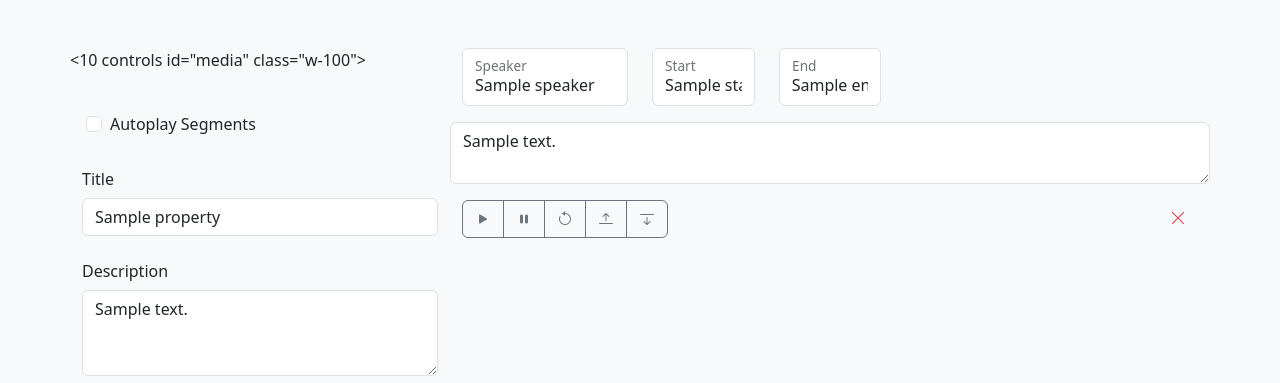
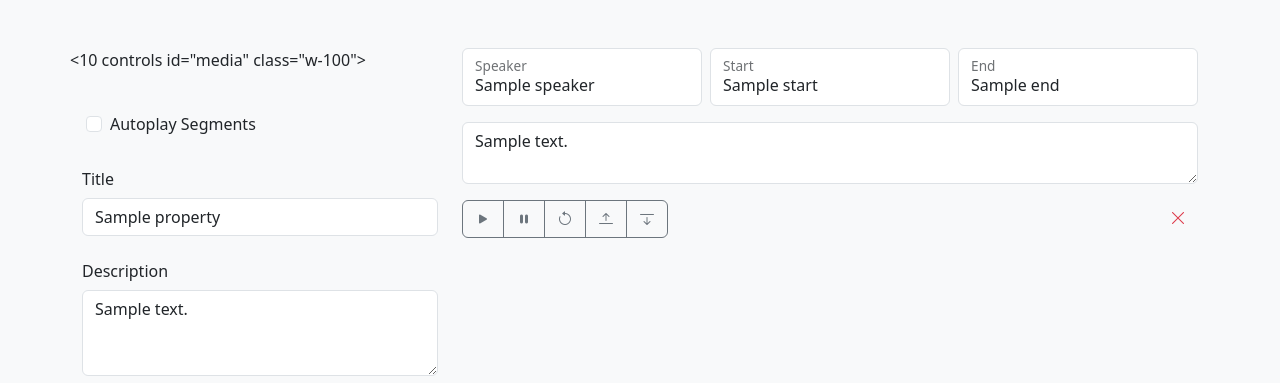
Before and after one commit to gsu-library/whisper-scribe, a Django app: template webui/templates/webui/edit.html in a window 1280 px wide. Shown: the part 138-521 px from the top of the page. Run offline with Django 3.2, Linux system fonts and the light colour scheme; the template is opened without the code that fills it: most values are stand-ins (such as "Sample title", 1, 10 or a date in 2020); some libraries are stand-ins or nearby versions.

Commit message:
Flex segment inputs

```diff
--- a/webui/templates/webui/edit.html
+++ b/webui/templates/webui/edit.html
@@ -73,22 +73,22 @@
          {% for segment in segments %}
          <!-- SEGMENT CHANGES MUST ALSO BE UPDATED IN EDIT.JS!!!! -->
          <div class="segment mb-5" data-index="{{ segment.id }}">
-            <div class="row mb-3">
-               <div class="col-3">
+            <div class="d-flex justify-content-start">
+               <div class="mb-3 me-2">
                   <div class="form-floating">
                      <input type="text" class="form-control" id="speaker-{{ segment.id }}" name="speaker-{{ segment.id }}" value="{{ segment.speaker }}" placeholder="" data-field="speaker" />
                      <label for="speaker-{{ segment.id }}" >Speaker</label>
                   </div>
                </div>
 
-               <div class="col-2">
+               <div class="mb-3 me-2">
                   <div class="form-floating">
                      <input type="text" class="form-control" id="start-{{ segment.id }}" name="start-{{ segment.id }}" value="{{ segment.start|seconds_to_segment_time }}" placeholder="" data-field="start" />
                      <label for="start-{{ segment.id }}">Start</label>
                   </div>
                </div>
 
-               <div class="col-2">
+               <div class="mb-3">
                   <div class="form-floating">
                      <input type="text" class="form-control" id="end-{{ segment.id }}" name="end-{{ segment.id }}" value="{{ segment.end|seconds_to_segment_time }}" placeholder="" data-field="end" />
                      <label for="end-{{ segment.id }}">End</label>
@@ -96,8 +96,8 @@
                </div>
             </div>
 
-            <div class="row mb-3">
-               <textarea class="form-control" id="text-{{ segment.id }}" name="text-{{ segment.id }}" data-field="text">{{ segment.text }}</textarea>
+            <div class="d-flex">
+               <textarea class="form-control mb-3" id="text-{{ segment.id }}" name="text-{{ segment.id }}" data-field="text">{{ segment.text }}</textarea>
             </div>
 
             <div>
```
